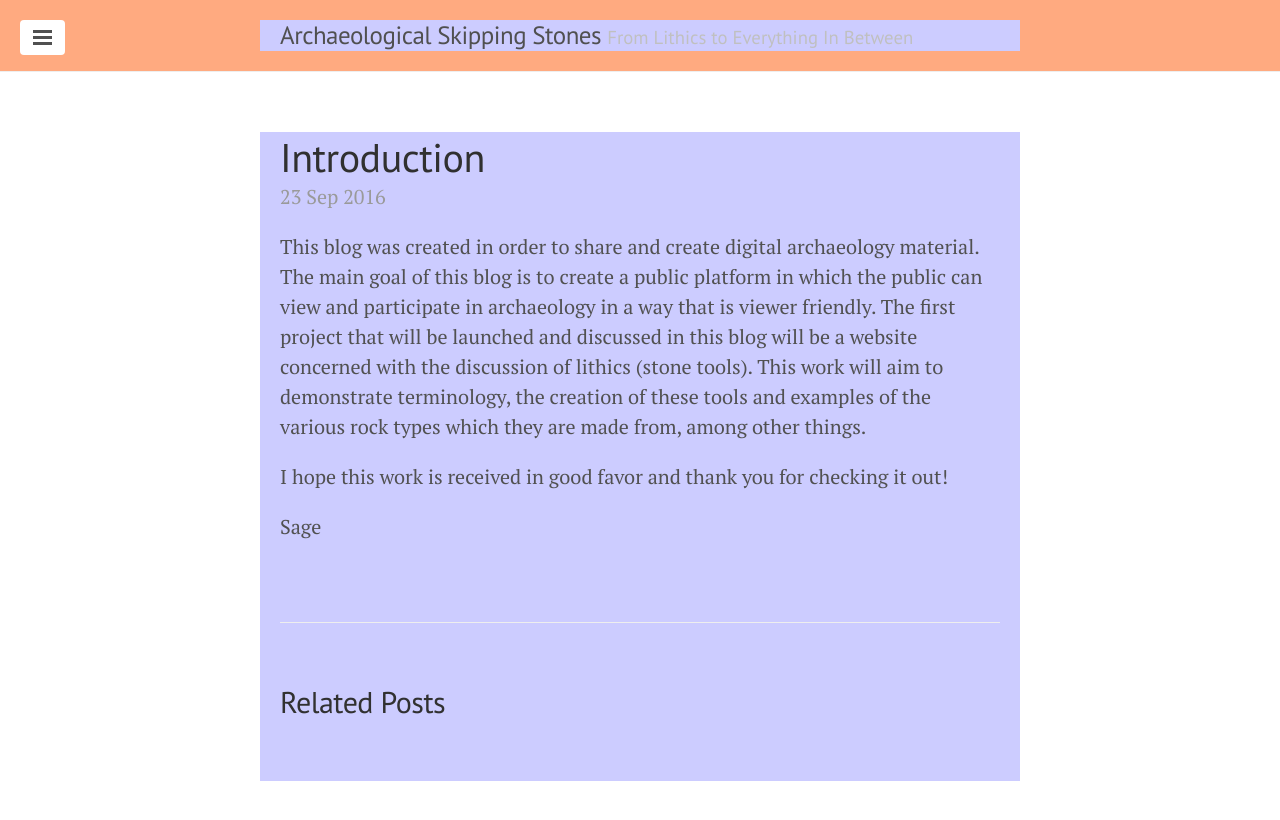
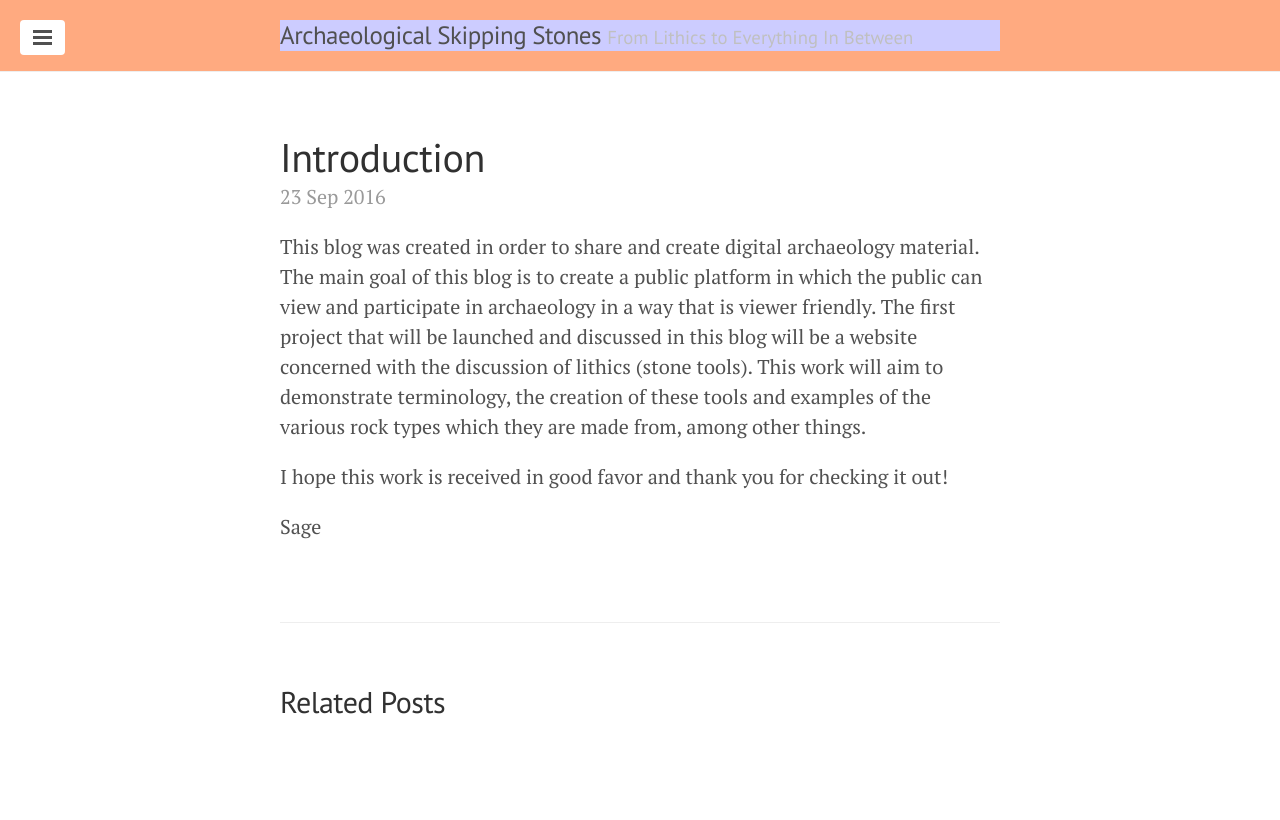
Before and after one commit to sageschmied/sageschmied.github.io, a Jekyll site: the page built from _posts/2016-09-23-introduction.markdown, in a window 1280 px wide. Shown: the top 820 px of the page. Built offline with Jekyll 4.4.1, drawn with Linux system fonts in a browser that asks for light colours.

Commit message:
Update default.html

```diff
--- a/_layouts/default.html
+++ b/_layouts/default.html
@@ -14,7 +14,7 @@
         <div class="container">
           <h3 class="masthead-title">
             <a href="/" title="Home">{{ site.title }}</a>
-            <small>{{ site.tagline }}</small> <style> .masthead {background-color:#ffaa80;} .container {background-color:#ccccff;}
+            <small>{{ site.tagline }}</small> <style> .masthead {background-color:#ffaa80;} .masthead-title {background-color:#ccccff;}
              </style>
           </h3>
         </div>
```
